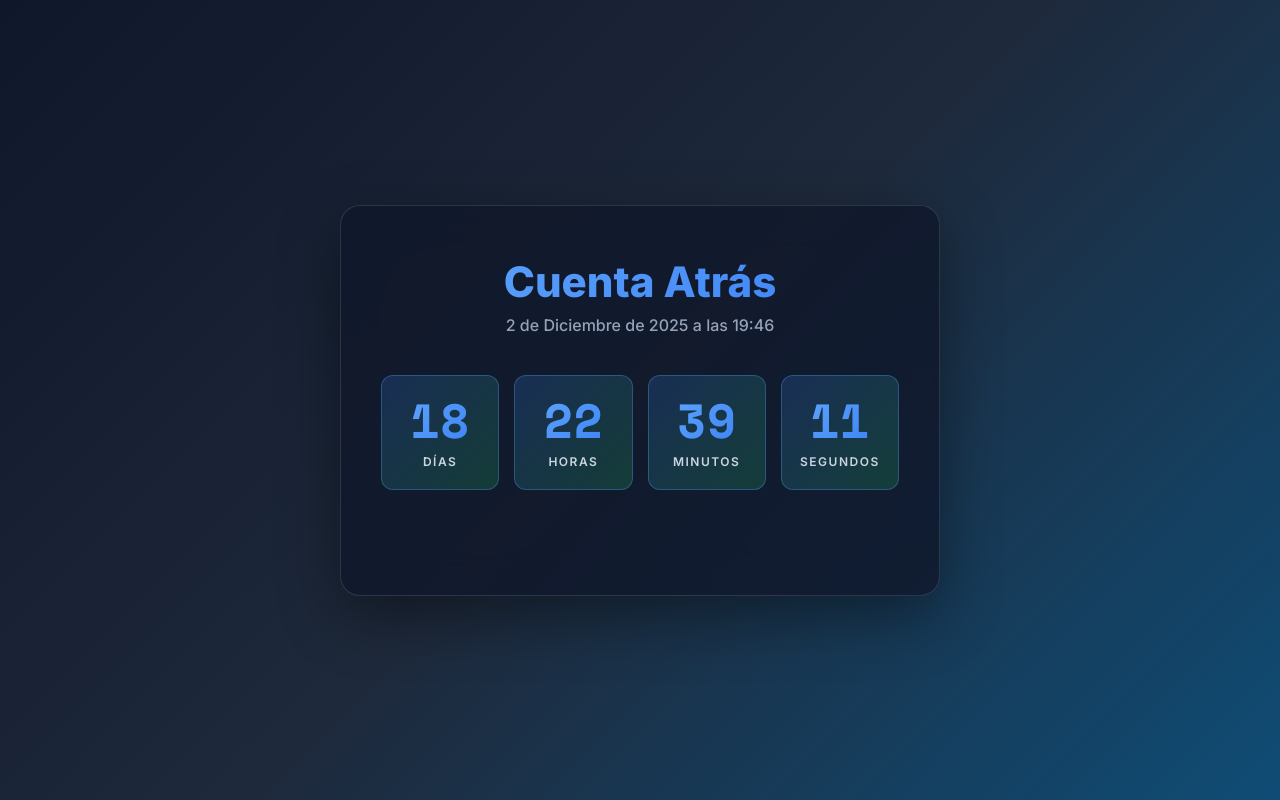
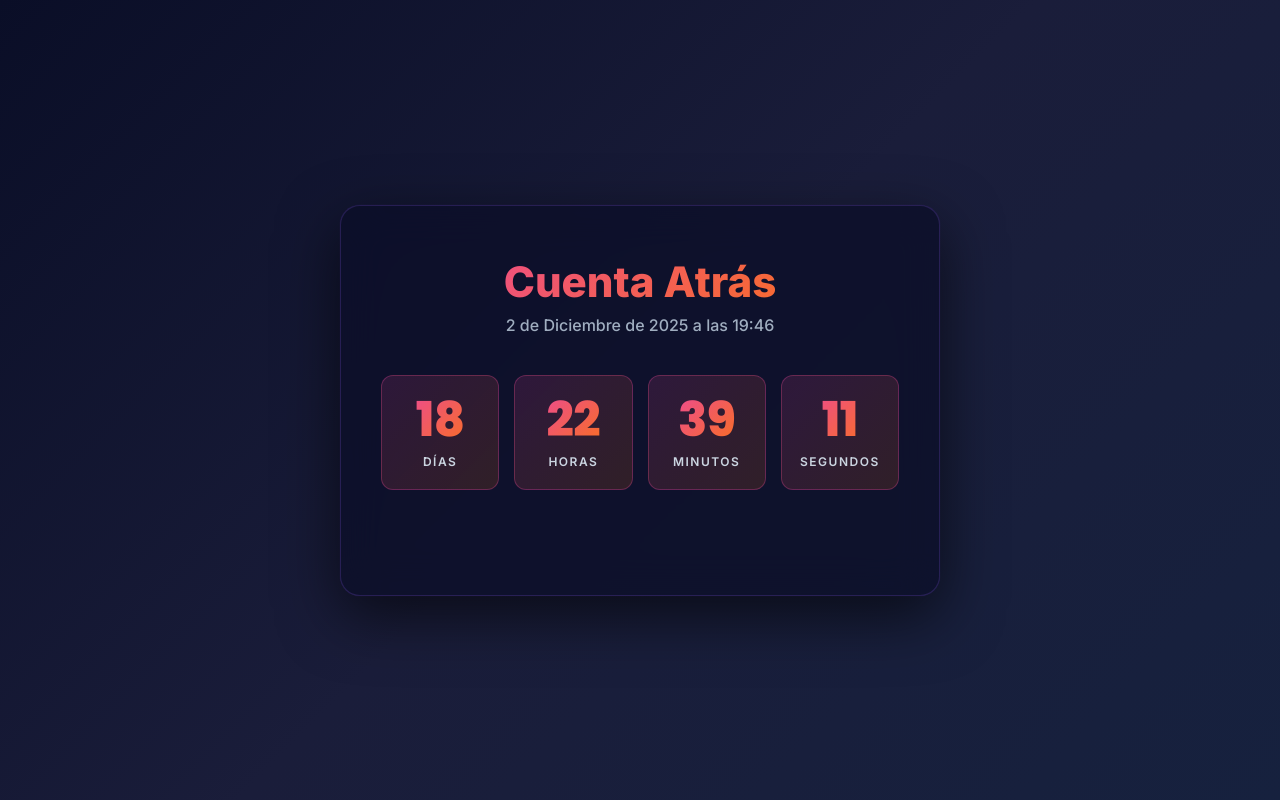
Before and after one commit to cerdeiros2/countdown, a website built with Vite: page index.html in a window 1280 px wide. Built offline with nearby package versions, Linux system fonts and the light colour scheme.

Commit message:
Better fonts and vibrant colors

```diff
--- a/src/style.css
+++ b/src/style.css
@@ -1,4 +1,4 @@
-@import url('https://fonts.googleapis.com/css2?family=Inter:wght@400;500;600;700;800&family=Space+Mono:wght@400;700&display=swap');
+@import url('https://fonts.googleapis.com/css2?family=Inter:wght@400;500;600;700;800&family=Poppins:wght@600;700;800&display=swap');
 * {
   margin: 0;
   padding: 0;
@@ -7,7 +7,7 @@
 
 body {
   font-family: 'Inter', -apple-system, BlinkMacSystemFont, 'Segoe UI', sans-serif;
-    background: linear-gradient(135deg, #0f172a 0%, #1e293b 50%, #0f4c75 100%);
+  background: linear-gradient(135deg, #0a0e27 0%, #1a1d3a 50%, #16213e 100%);
   min-height: 100vh;
   display: flex;
   justify-content: center;
@@ -25,13 +25,13 @@ body {
 }
 
 .countdown-container {
-  background: rgba(15, 23, 42, 0.8);
+  background: rgba(10, 14, 39, 0.7);
     backdrop-filter: blur(20px);
   padding: 50px 40px;
   border-radius: 20px;
   text-align: center;
-  box-shadow: 0 20px 60px rgba(0, 0, 0, 0.4), 0 0 1px rgba(148, 163, 184, 0.1);
-    border: 1px solid rgba(148, 163, 184, 0.2);
+  box-shadow: 0 20px 60px rgba(0, 0, 0, 0.6), 0 0 1px rgba(139, 92, 246, 0.3);
+    border: 1px solid rgba(139, 92, 246, 0.2);
     color: #e2e8f0;
   width: 100%;
 }
@@ -40,7 +40,7 @@ h1 {
   font-size: 42px;
   margin-bottom: 8px;
   font-weight: 800;
-    background: linear-gradient(135deg, #60a5fa 0%, #3b82f6 100%);
+  background: linear-gradient(135deg, #ec4899 0%, #f97316 100%);
     -webkit-background-clip: text;
     -webkit-text-fill-color: transparent;
     background-clip: text;
@@ -48,7 +48,7 @@ h1 {
 
 .subtitle {
   font-size: 16px;
-  color: #94a3b8;
+  color: #a0aec0;
   margin-bottom: 40px;
   font-weight: 500;
 }
@@ -61,17 +61,17 @@ h1 {
 }
 
 .countdown-unit {
-  background: linear-gradient(135deg, rgba(59, 130, 246, 0.2) 0%, rgba(34, 197, 94, 0.2) 100%);
-    border: 1px solid rgba(96, 165, 250, 0.3);
+  background: linear-gradient(135deg, rgba(236, 72, 153, 0.15) 0%, rgba(249, 115, 22, 0.15) 100%);
+    border: 1px solid rgba(236, 72, 153, 0.3);
   padding: 20px 15px;
   border-radius: 12px;
   color: white;
   transition: all 0.3s ease;
-  }
+}
 
-  .countdown-unit:hover {
-    background: linear-gradient(135deg, rgba(59, 130, 246, 0.3) 0%, rgba(34, 197, 94, 0.3) 100%);
-    border-color: rgba(96, 165, 250, 0.5);
+.countdown-unit:hover {
+  background: linear-gradient(135deg, rgba(236, 72, 153, 0.25) 0%, rgba(249, 115, 22, 0.25) 100%);
+    border-color: rgba(236, 72, 153, 0.5);
     transform: translateY(-2px);
 }
 
@@ -79,9 +79,9 @@ h1 {
   font-size: 48px;
   font-weight: 800;
   line-height: 1;
-  font-family: 'Space Mono', monospace;
-    letter-spacing: 0.5px;
-    background: linear-gradient(135deg, #60a5fa 0%, #3b82f6 100%);
+  font-family: 'Poppins', sans-serif;
+    letter-spacing: -0.5px;
+    background: linear-gradient(135deg, #ec4899 0%, #f97316 100%);
     -webkit-background-clip: text;
     -webkit-text-fill-color: transparent;
     background-clip: text;
@@ -99,7 +99,7 @@ h1 {
 .message {
   font-size: 20px;
   font-weight: 700;
-    background: linear-gradient(135deg, #34d399 0%, #10b981 100%);
+  background: linear-gradient(135deg, #06b6d4 0%, #0d9488 100%);
     -webkit-background-clip: text;
     -webkit-text-fill-color: transparent;
     background-clip: text;
```
